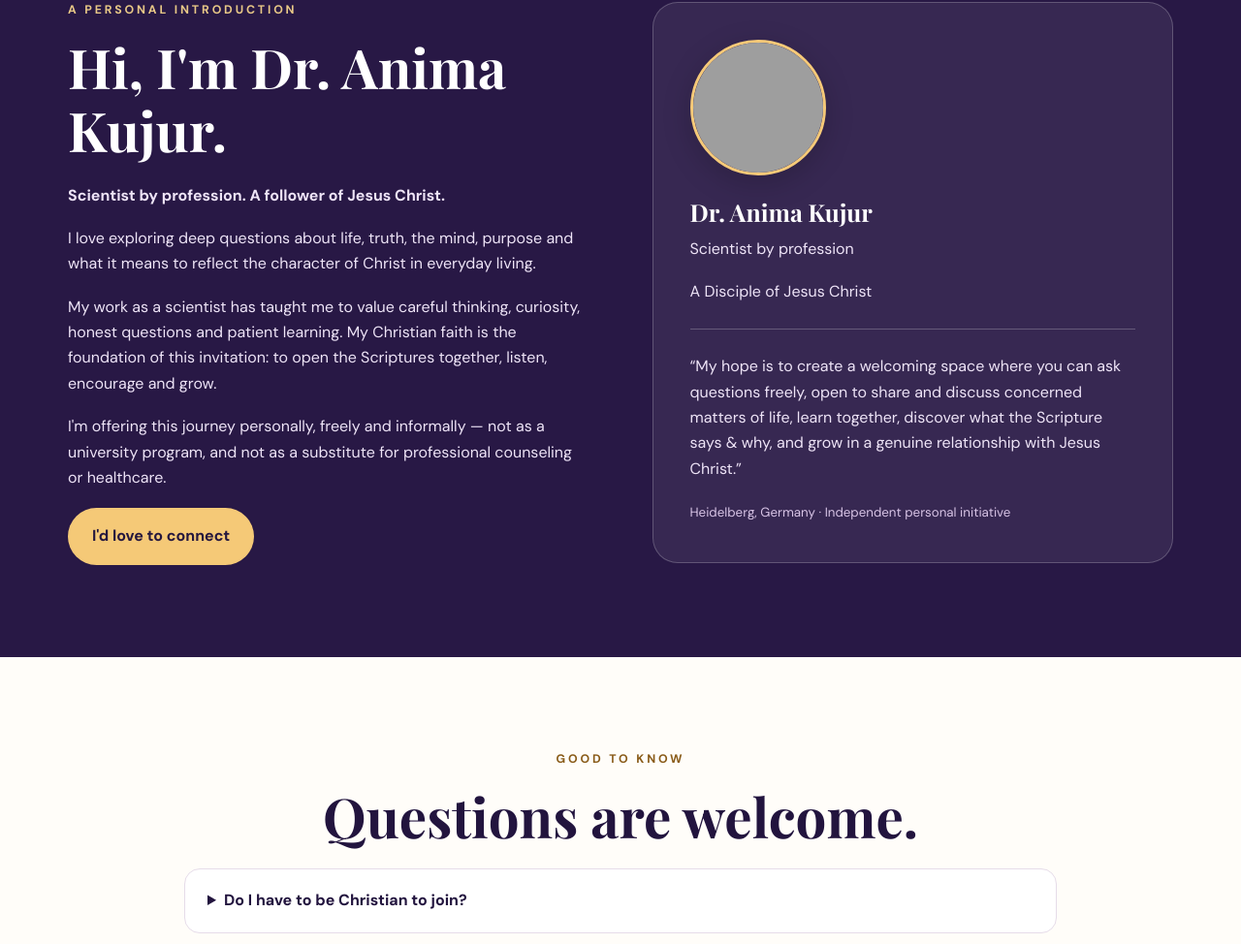
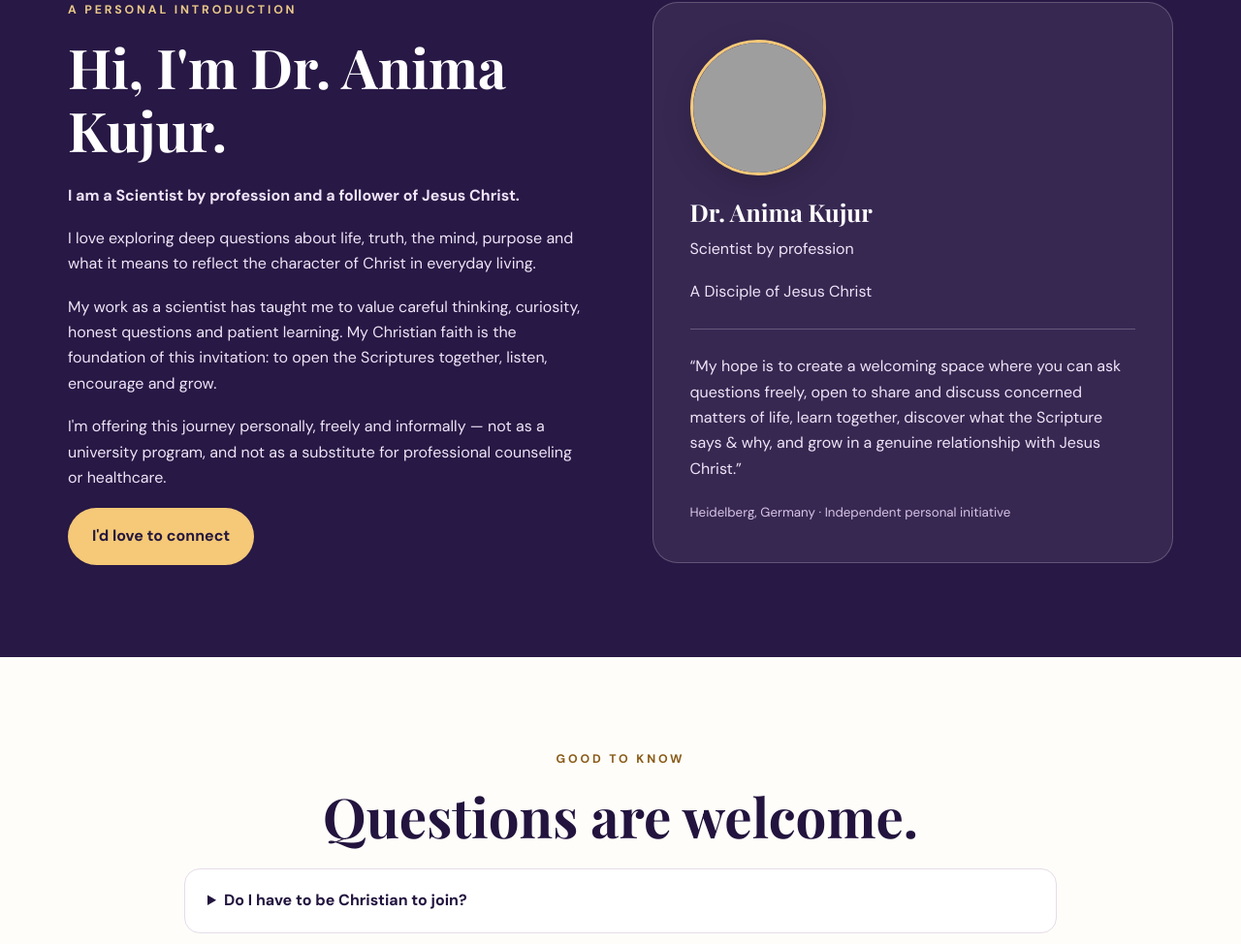
Before and after one commit to Anima-iwr/jesus, a plain HTML site: page index.html in a window 1280 px wide. Shown: the part 7204-8178 px from the top of the page at 97% size. Drawn offline with nearby package versions, Linux system fonts and the light colour scheme; grey boxes are pictures that could not be loaded.

Commit message:
Revise personal introduction section in index.html
Updated the introduction text for Dr. Anima Kujur to improve clarity and flow.

```diff
--- a/index.html
+++ b/index.html
@@ -57,7 +57,7 @@
   </div>
 </section>
 
-  <section id="about" class="bio"><div class="container feature"><div class="reveal"><div class="eyebrow">A personal introduction</div><h2>Hi, I'm Dr. Anima Kujur.</h2><p><strong>Scientist by profession. A follower of Jesus Christ.</strong></p><p>I love exploring deep questions about life, truth, the mind, purpose and what it means to reflect the character of Christ in everyday living.</p><p>My work as a scientist has taught me to value careful thinking, curiosity, honest questions and patient learning. My Christian faith is the foundation of this invitation: to open the Scriptures together, listen, encourage and grow.</p><p>I'm offering this journey personally, freely and informally — not as a university program, and not as a substitute for professional counseling or healthcare.</p><a class="btn primary" href="#join">I'd love to connect</a></div><div class="bio-card reveal"><img
+  <section id="about" class="bio"><div class="container feature"><div class="reveal"><div class="eyebrow">A personal introduction</div><h2>Hi, I'm Dr. Anima Kujur.</h2><p><strong> I am a Scientist by profession and a follower of Jesus Christ.</strong></p><p>I love exploring deep questions about life, truth, the mind, purpose and what it means to reflect the character of Christ in everyday living.</p><p>My work as a scientist has taught me to value careful thinking, curiosity, honest questions and patient learning. My Christian faith is the foundation of this invitation: to open the Scriptures together, listen, encourage and grow.</p><p>I'm offering this journey personally, freely and informally — not as a university program, and not as a substitute for professional counseling or healthcare.</p><a class="btn primary" href="#join">I'd love to connect</a></div><div class="bio-card reveal"><img
   src="anima.png"
   alt="Portrait of Dr. Anima Kujur"
   class="profile-photo"
```
